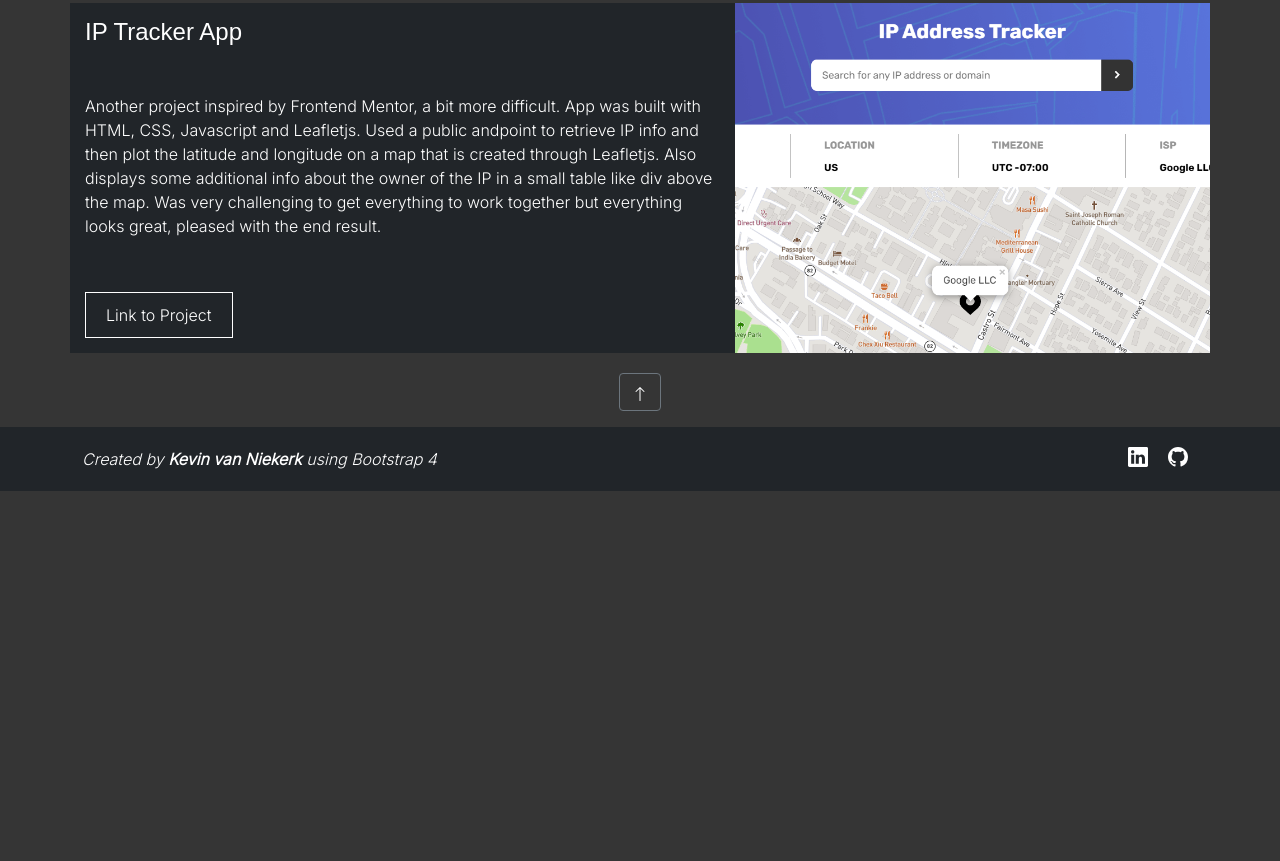
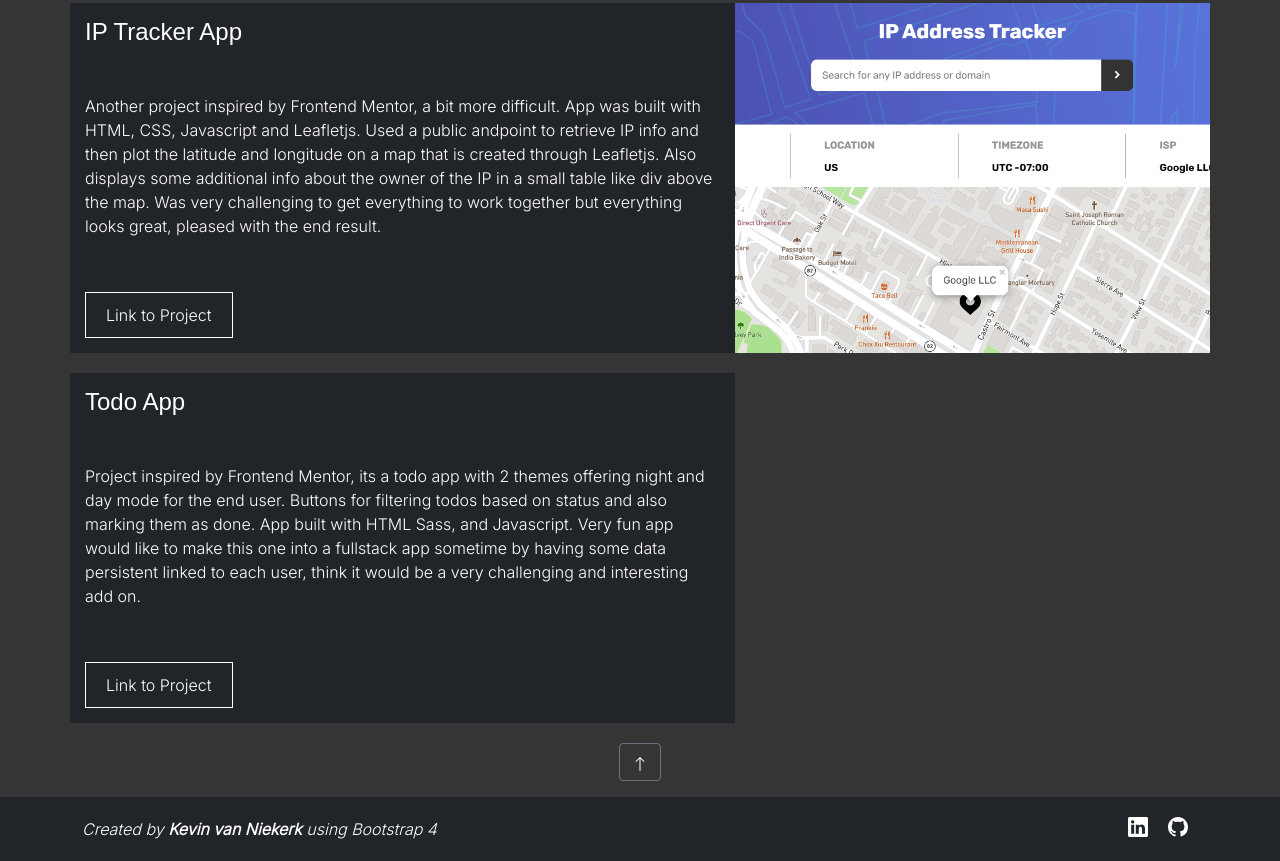
Before and after one commit to MythMatician/kevinvanniekerk.github.io, a plain HTML site: page index.html in a window 1280 px wide. Shown: the part 3621-4482 px from the top of the page. Before the commit the page ends 4112 px from the top, so only its background shows below. Drawn offline with nearby package versions, Linux system fonts and the light colour scheme; a web font is replaced by a local one.

Commit message:
Update index.html

```diff
--- a/index.html
+++ b/index.html
@@ -113,6 +113,14 @@
                 <div data-aos="fade-left" class="project-image col-md-5 project-8">
                 </div>
 
+                <div data-aos="fade-right" class="project-details col-md-7">
+                    <h4>Todo App</h4>
+                    <p>Project inspired by Frontend Mentor, its a todo app with 2 themes offering night and day mode for the end user. Buttons for filtering todos based on status and also marking them as done. App built with HTML Sass, and Javascript. Very fun app would like to make this one into a fullstack app sometime by having some data persistent linked to each user, think it would be a very challenging and interesting add on.</p>
+                    <a href="https://mythmatician.github.io/IP-Tracker-App/">Link to Project</a>
+                </div>
+                <div data-aos="fade-left" class="project-image col-md-5 project-9">
+                </div>
+
             </div>
         </div>
     </section>
```
